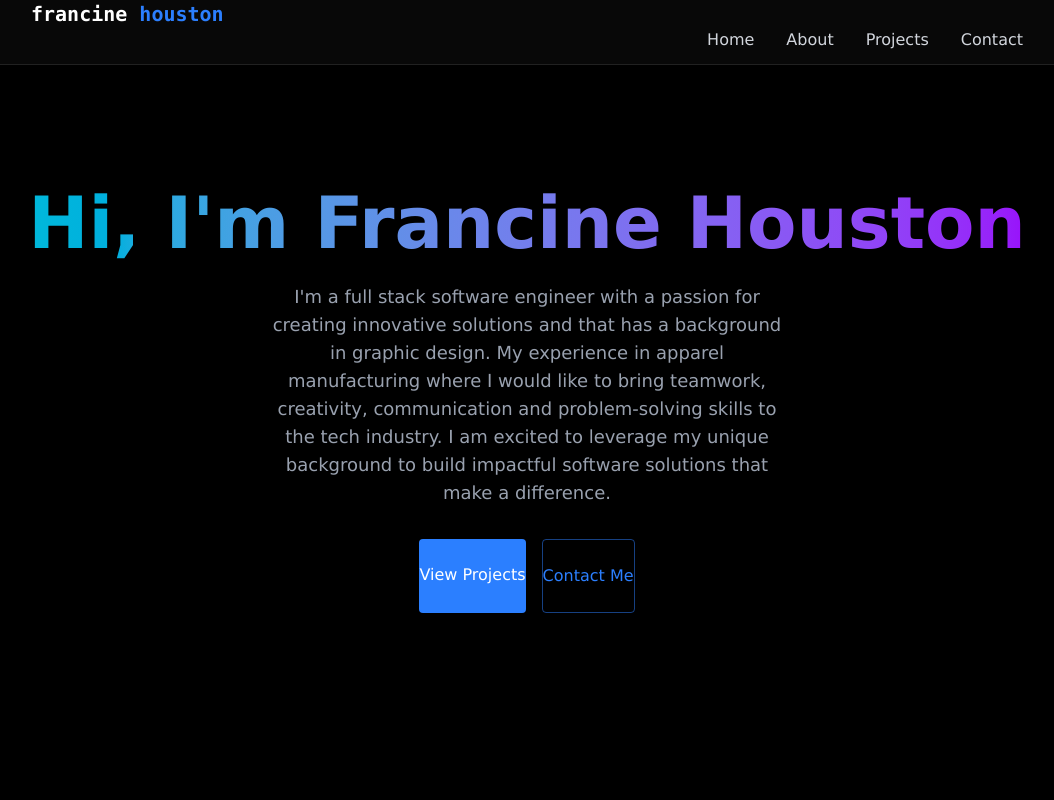
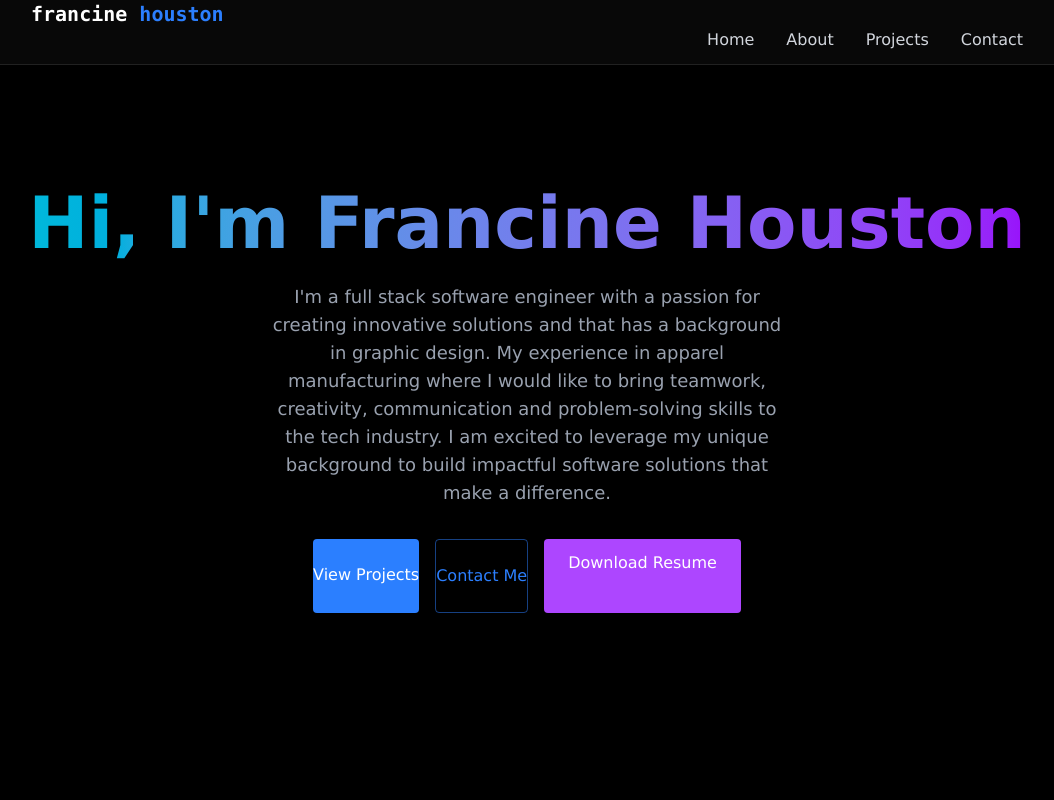
Before and after one commit to francinehouston/portfolio-app, a React (Vite) app: page / in a window 1280 px wide. Shown: the top 800 px of the page, without its empty margins (113-1167 px from the left). Built offline with nearby package versions, Linux system fonts and the light colour scheme.

Commit message:
download resume

```diff
--- a/package.json
+++ b/package.json
@@ -7,7 +7,7 @@
   "scripts": {
     "dev": "vite",
     "build": "vite build",
-    "lint": "eslint . --ext js,jsx --report-unused-disable-directives --max-warnings 0",
+    "lint": "eslint,",
     "preview": "vite preview",
     "predeploy": "npm run build",
     "deploy": "gh-pages -d dist"
--- a/src/components/sections/Home.jsx
+++ b/src/components/sections/Home.jsx
@@ -28,6 +28,15 @@ hover:shadow-[0_0_15px_rgba(59,130,246,0.4)]">
       hover:translate-y-0.5 hover:shadow-[0_0_15px_rgba(59,130,246,0.2)] hover:bg-blue-500/10">
      Contact Me
      </a>
+
+     {/* ✅ NEW — Download Resume Button */}
+     <a
+        href={`${process.env.PUBLIC_URL}/fullstackengineerresume.pdf`}
+        download
+        className="bg-purple-500 text-white px-6 py-3 rounded font-medium transition hover:bg-green-600 hover:translate-y-0.5 hover:shadow-[0_0_15px_rgba(34,197,94,0.4)]"
+>
+    Download Resume
+</a>
 </div>
 
 </div>
```
Also changed, not shown: src/main.jsx (+20 -9 lines).
